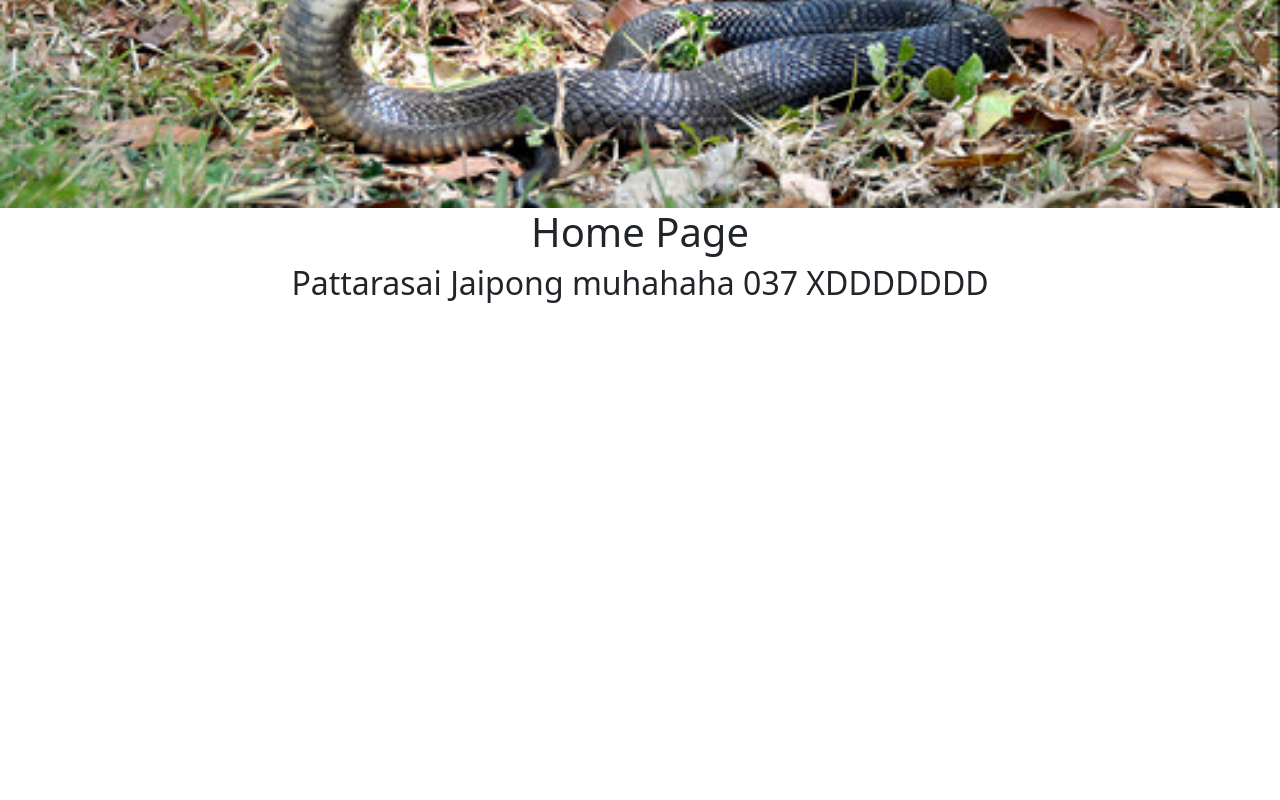
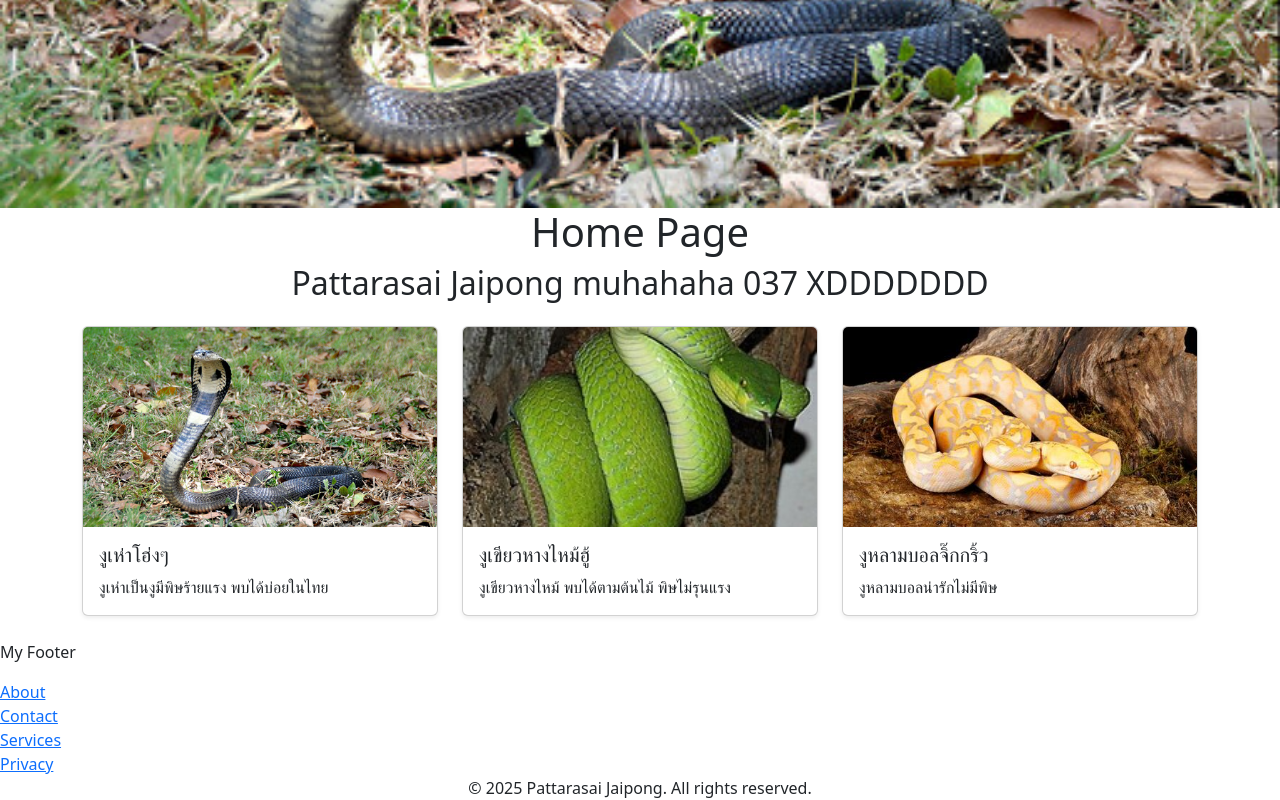
Before and after one commit to Mheelenhuay/frontend, a Next.js app: page / in a window 1280 px wide. Shown: the part 538-1338 px from the top of the page. Before the commit the page ends 848 px from the top, so only its background shows below. Built offline with nearby package versions, Linux system fonts and the light colour scheme.

Commit message:
first commit

```diff
--- /dev/null
+++ b/app/components/Card.js
@@ -0,0 +1,47 @@
+'use client';
+
+const snakeData = [
+  {
+    title: "งูเห่าโฮ่งๆ",
+    description: "งูเห่าเป็นงูมีพิษร้ายแรง พบได้บ่อยในไทย",
+    image: "/images/snake/snake_01.jpg",
+    alt: "งูเห่า"
+  },
+  {
+    title: "งูเขียวหางไหม้ฮู้",
+    description: "งูเขียวหางไหม้ พบได้ตามต้นไม้ พิษไม่รุนแรง",
+    image: "/images/snake/snake_02.jpg",
+    alt: "งูเขียว"
+  },
+  {
+    title: "งูหลามบอลจิ๊กกริ้ว",
+    description: "งูหลามบอลน่ารักไม่มีพิษ",
+    image: "/images/snake/snake_03.jpg",
+    alt: "งูจงอาง"
+  },
+];
+
+export default function Card() {
+  return (
+    <div className="container my-4">
+      <div className="row justify-content-center g-4">
+        {snakeData.map((snake, index) => (
+          <div className="col-12 col-md-6 col-lg-4" key={index}>
+            <div className="card h-100 shadow-sm">
+              <img
+                src={snake.image}
+                className="card-img-top"
+                alt={snake.alt}
+                style={{ height: '200px', objectFit: 'cover' }}
+              />
+              <div className="card-body">
+                <h5 className="card-title">{snake.title}</h5>
+                <p className="card-text">{snake.description}</p>
+              </div>
+            </div>
+          </div>
+        ))}
+      </div>
+    </div>
+  );
+}
--- /dev/null
+++ b/app/components/Footer.js
@@ -0,0 +1,34 @@
+'use client';
+import { useEffect } from 'react';
+
+export default function Footer() {
+  return (
+    <footer className="bg-[#1e1e1e] text-gray-400 px-6 py-10 mt-12">
+      <div className="max-w-7xl mx-auto flex flex-col md:flex-row justify-between items-start gap-8">
+
+        {/* Logo / Brand */}
+        <div>
+          <h2 className="text-black text-2xl font-bold"></h2>
+          <p className="text-sm mt-2">My Footer</p>
+        </div>
+
+        {/* Navigation Links */}
+        <div className="grid grid-cols-2 sm:grid-cols-3 gap-6 text-sm">
+          <div className="space-y-2">
+            <a href="/about" className="hover:text-white transition">About</a><br />
+            <a href="/contact" className="hover:text-white transition">Contact</a>
+          </div>
+          <div className="space-y-2">
+            <a href="/service" className="hover:text-white transition">Services</a><br />
+            <a href="/privacy" className="hover:text-white transition">Privacy</a>
+          </div>
+        </div>
+      </div>
+
+      {/* Bottom Section */}
+      <div className="border-t border-gray-700 mt-10 pt-6 text-center text-sm text-gray-500">
+        © {new Date().getFullYear()} Pattarasai Jaipong. All rights reserved.
+      </div>
+    </footer>
+  );
+}
--- a/app/components/Navigation.js
+++ b/app/components/Navigation.js
@@ -3,7 +3,7 @@ export default function Navigation() {
   return (
     <nav className="navbar navbar-expand-lg bg-body-tertiary">
   <div className="container-fluid">
-    <a className="navbar-brand" href="#">FrontEnd</a>
+    <a className="navbar-brand" href="/">FrontEnd</a>
     <button className="navbar-toggler" type="button" data-bs-toggle="collapse" data-bs-target="#navbarSupportedContent" aria-controls="navbarSupportedContent" aria-expanded="false" aria-label="Toggle navigation">
       <span className="navbar-toggler-icon" />
     </button>
--- a/app/layout.js
+++ b/app/layout.js
@@ -1,6 +1,7 @@
 import 'bootstrap/dist/css/bootstrap.min.css';
 import 'bootstrap-icons/font/bootstrap-icons.css';
 import Navigation from "./components/Navigation"
+import Footer from "./components/Footer"
 
 export const metadata = {
   title: "Create Next App",
@@ -10,12 +11,12 @@ export const metadata = {
 export default function RootLayout({ children }) {
   return (
     <html lang="en">
-      <body
-        className={` antialiased`}
-      >
-        <Navigation></Navigation>
+      <body className="antialiased">
+        <Navigation />
+        <main>{children}</main>
 
-        {children}
+        <Footer />
+
       </body>
     </html>
   );
--- a/app/page.js
+++ b/app/page.js
@@ -1,4 +1,5 @@
 import Carousel from "./components/Carousel";
+import Card from "./components/Card"
 
 export default function Home() {
   return (
@@ -10,6 +11,7 @@ export default function Home() {
       <h2 className="text-4xl font-semibold text-purple-800 mb-8 text-center max-w-xl">
         Pattarasai Jaipong <span className="text-pink-600">muhahaha 037 XDDDDDDD</span>
       </h2>
+      <Card />
     </div>
   );
 }
```
